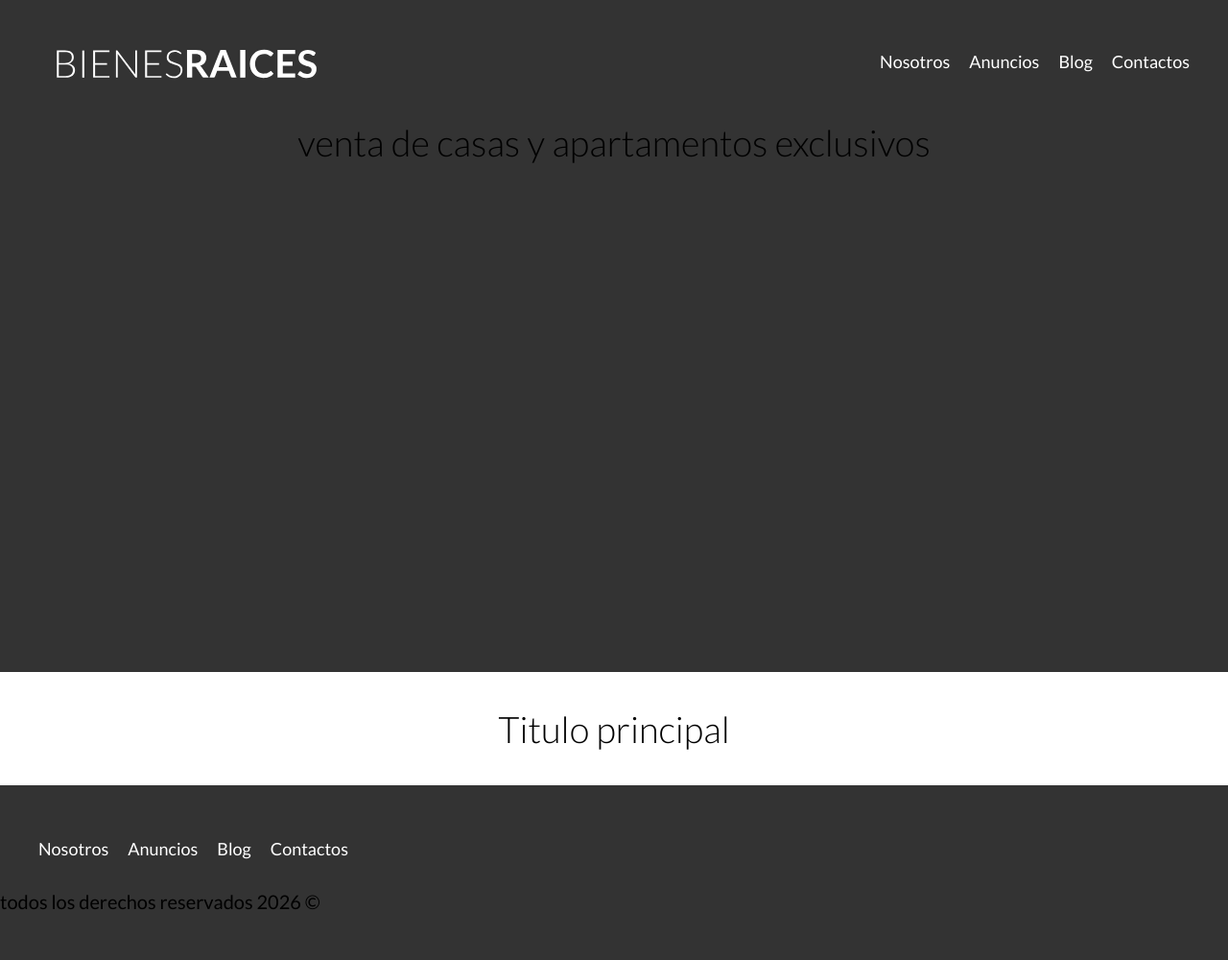
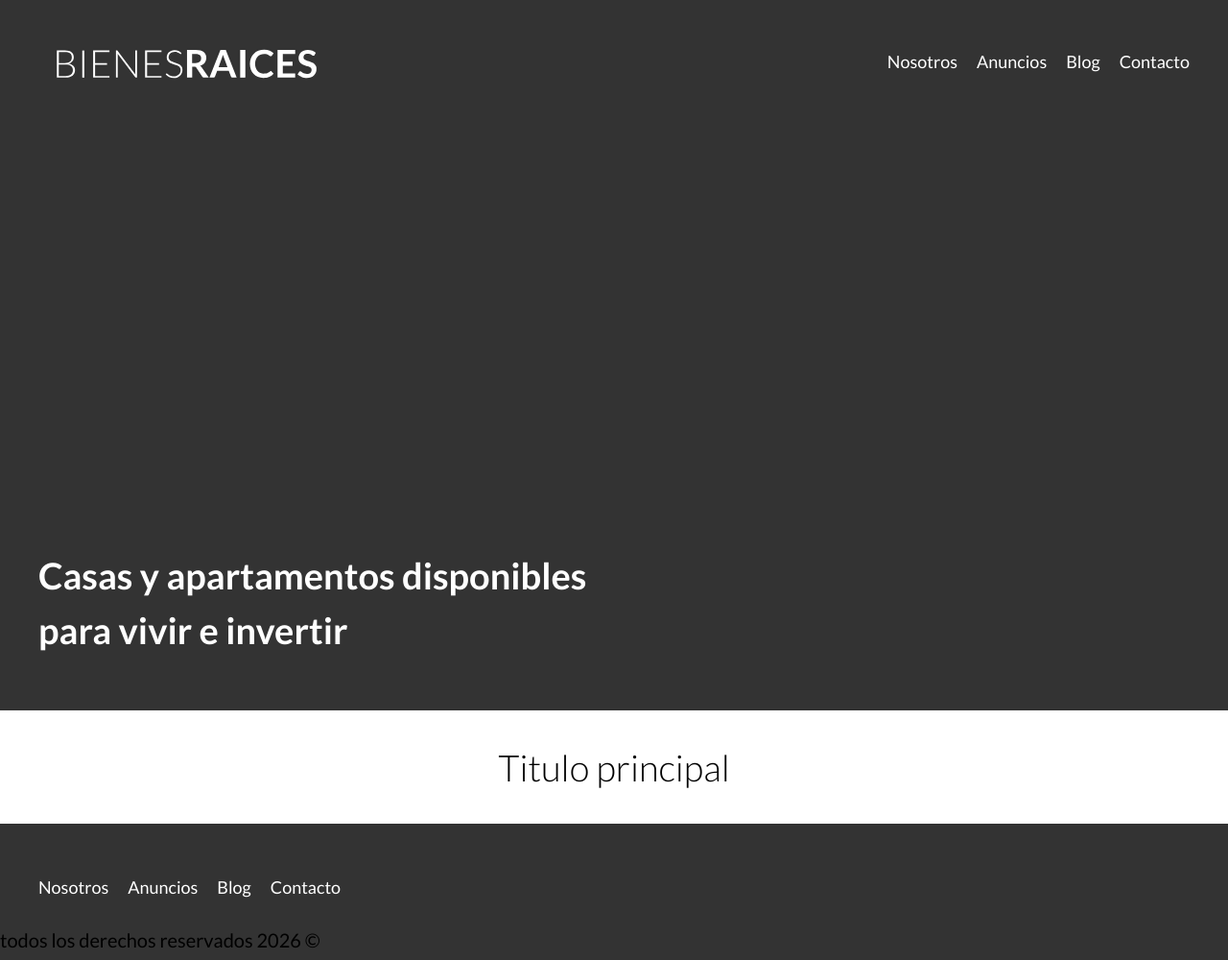
Before and after one commit to Chabito24/bienesraices, a website with bundled scripts: page index.html in a window 1280 px wide. Shown: the top 1000 px of the page at 96% size. Built offline with nearby package versions, Linux system fonts and the light colour scheme.

Commit message:
se finaliza header

```diff
--- a/index.html
+++ b/index.html
@@ -18,12 +18,12 @@
                     <a href="nosotros.html">Nosotros</a>
                     <a href="anuncios.html">Anuncios</a>
                     <a href="blog.html">Blog</a>
-                    <a href="contacto.html">Contactos</a>
+                    <a href="contacto.html">Contacto</a>
                 </nav>
 
             </div>
 
-            <h1>venta de casas y apartamentos exclusivos </h1>
+            <h1>Casas y apartamentos disponibles para vivir e invertir</h1>
         </div>
     </header>
 
@@ -37,7 +37,7 @@
                 <a href="nosotros.html">Nosotros</a>
                 <a href="anuncios.html">Anuncios</a>
                 <a href="blog.html">Blog</a>
-                <a href="contacto.html">Contactos</a>
+                <a href="contacto.html">Contacto</a>
             </nav>
         </div>
 
--- a/src/scss/layout/_header.scss
+++ b/src/scss/layout/_header.scss
@@ -17,5 +17,26 @@
         @include tablet {
             min-height: 70rem;
         }
+
+        .contenido-header {
+             @include tablet {
+        min-height: 70rem;
+    }
+        }
     }
 }
+
+.contenido-header {
+    display: flex;
+    flex-direction: column;
+    justify-content: space-between;
+
+    h1 {
+        text-align: left;
+        color: $blanco;
+        font-weight: $bold;
+        line-height: 1.5;
+        max-width: 60rem;
+    }
+
+}
```
Also changed, not shown: anuncios.html (+2 -3 lines), base.html (+2 -3 lines), blog.html (+2 -3 lines), contacto.html (+2 -3 lines), nosotros.html (+2 -3 lines), build/css/app.css, 1 other file.
